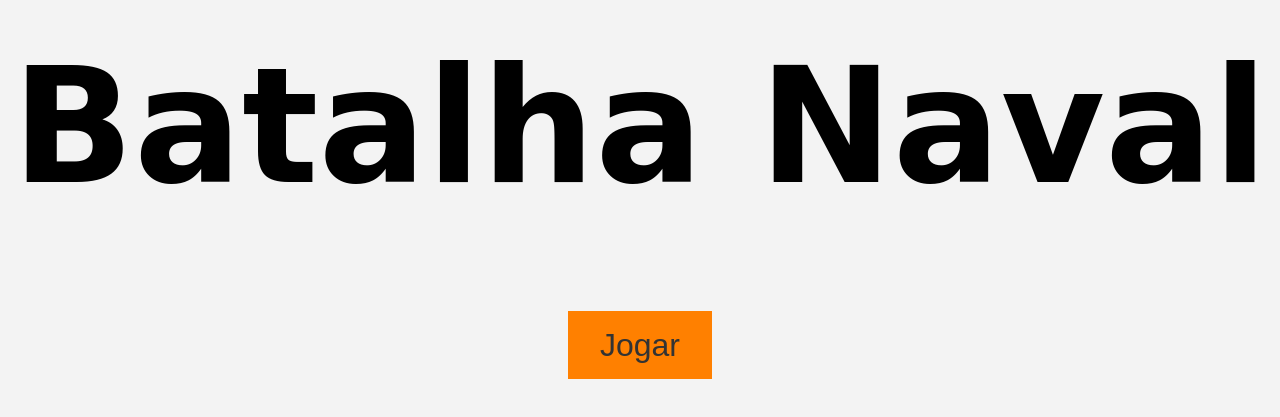
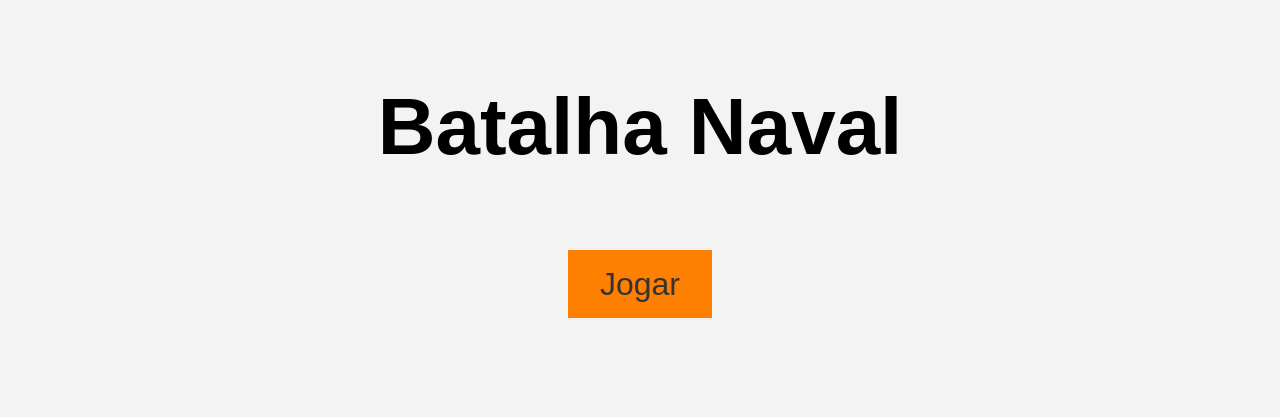
Before and after one commit to antonio-higino/BatalhaNaval-WebSocket, a website: page public/index.html in a window 1280 px wide. Shown: the part 119-536 px from the top of the page. Drawn offline with Linux system fonts and the light colour scheme.

```diff
--- a/package.json
+++ b/package.json
@@ -1,7 +1,7 @@
 {
-  "name": "battleships",
+  "name": "batalha_naval",
   "version": "1.0.0",
-  "description": "Multiplayer Battleship Game",
+  "description": "Batalha Naval Online",
   "main": "server.js",
   "keywords": [],
   "author": "",
--- a/public/style.css
+++ b/public/style.css
@@ -20,8 +20,11 @@
 }
 
 .splash-title {
-  font-family: 'Bangers', cursive;
-  font-size: 10rem;
+  font-family: 'Montserrat', sans-serif;
+  font-size: 5rem;
+  padding: .5em 1em;
+  display: flex;
+  justify-content: center;
 }
 
 .btn {
--- a/server.js
+++ b/server.js
@@ -75,6 +75,7 @@
     if (partidas[pp] !== undefined) {
       wss.clients.forEach(function each(client) {
         if (client !== socket && client.readyState === WebSocket.OPEN) {
+        console.log("enviou wo!")
           client.send(JSON.stringify({
             type: 'vitoria-wo',
             PID: pp,
```
Also changed, not shown: public/app.js (+12 -5 lines), 1 other file.
